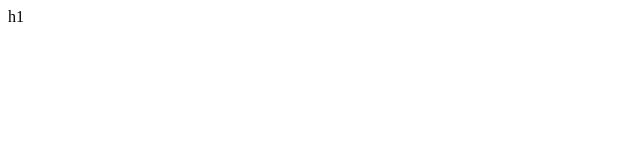
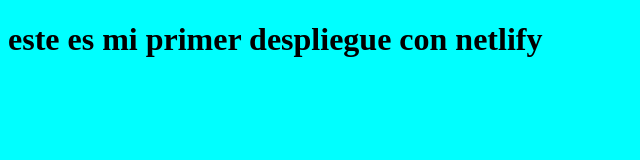
Before and after one commit to laura11252006/misegundorepositorio, a plain HTML site: page index.html in a window 1280 px wide. Shown: the whole page, without its empty margins (0-640 px from the left). Drawn offline with Linux system fonts and the light colour scheme.

Commit message:
cambiando fondo index

```diff
--- a/index.html
+++ b/index.html
@@ -4,8 +4,14 @@
     <meta charset="UTF-8">
     <meta name="viewport" content="width=device-width, initial-scale=1.0">
     <title>Document</title>
+    <style>
+        html,body{
+            background-color: aqua;
+        }
+    </style>
 </head>
 <body>
-    h1
+    <h1>  este es mi primer despliegue con netlify</h1>
+</body>
 </body>
 </html>
```
